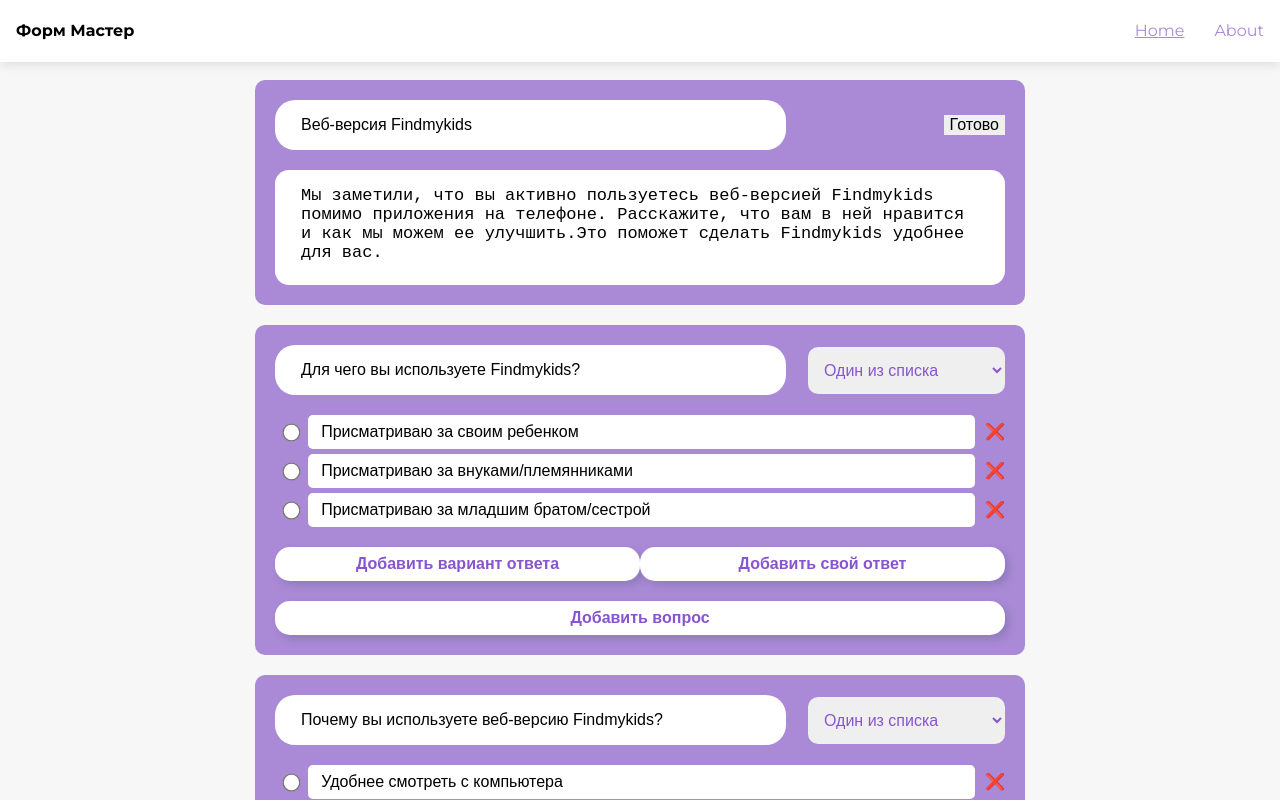
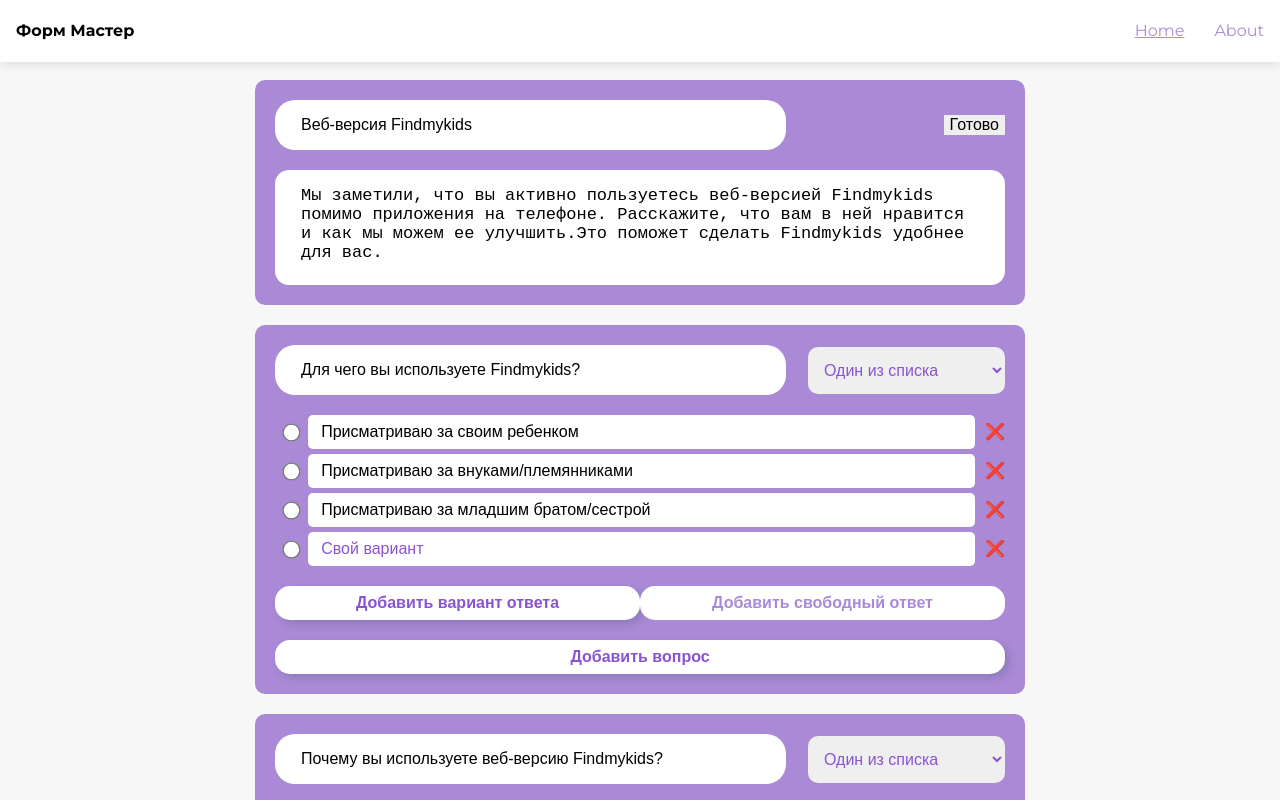
Before and after one commit to alvarSQ/formsMaster, a Vue app: page /#/ in a window 1280 px wide. Shown: the top 800 px of the page. Built offline with nearby package versions, Linux system fonts and the light colour scheme.

Commit message:
подключил две кнопки внизу

```diff
--- a/prettier.config.js
+++ b/prettier.config.js
@@ -5,5 +5,7 @@
   trailingComma: 'none',
   endOfLine: 'auto',
   htmlFormatWrapAttributes: 'force-aligned',
-  bracketSameLine: 'false'
+  bracketSameLine: true,
+  tabWidth: 2,
+  useTabs: false
 }
--- a/src/assets/scss/form_master.scss
+++ b/src/assets/scss/form_master.scss
@@ -88,7 +88,7 @@
     background: white;
 }
 
-.form_footer {
+.form_btn {
     text-align: center;
     width: 100%;
     color: $purple-color;
@@ -109,6 +109,11 @@
         color: $purple-color-100;
         box-shadow: 0px 5px 10px 2px rgba(34, 60, 80, 0.2) inset;
     }
+    &:disabled {
+        cursor: auto;
+        box-shadow: none;
+        color: $purple-color-100;
+    }
 }
 
 .q_del {
--- a/src/components/varQuestions.vue
+++ b/src/components/varQuestions.vue
@@ -1,21 +1,43 @@
 <template>
-    <ul class="form_lists">
-        <li class="navbar-content" v-for="(item, index) in props.question.answer" :key="index">
-            <input class="form_radio" type="radio" name="question">
-            <input type="text" :placeholder="`Вариант ${index + 1}`" v-model="props.question.answer[index]">
-            <p class="q_del">&#10060;</p>
-        </li>
-    </ul>
+  <ul class="form_lists">
+    <li
+      class="navbar-content"
+      v-for="(item, index) in props.question.answer"
+      :key="index">
+      <input class="form_radio" type="radio" name="question" />
+      <input
+        type="text"
+        :placeholder="`Вариант ${index + 1}`"
+        v-model="props.question.answer[index]" />
+      <p class="q_del" @click="delAnswer(index)">&#10060;</p>
+    </li>
+    <li class="form_lists" v-if="question.isTextArea">
+      <label class="navbar-content">
+        <input class="form_radio" type="radio" name="question" />
+        <input type="text" placeholder="Свой вариант" />
+        <p class="q_del" @click="question.isTextArea = false">&#10060;</p>
+      </label>
+    </li>
+  </ul>
+  <div class="navbar-content">
+    <button class="form_btn" @click="addQuestion">
+      Добавить вариант ответа
+    </button>
+    <button class="form_btn" :disabled="question.isTextArea" @click="question.isTextArea = true">Добавить свободный ответ</button>
+  </div>
+  <button class="form_btn">Добавить вопрос</button>
 </template>
 
 <script setup>
 import { computed, watch, ref } from 'vue'
-import { useQuestionsStore } from "@/store/index.js";
-import question from '@/pages/question.vue';
-const queSt = useQuestionsStore();
+import { useQuestionsStore } from '@/store/index.js'
+
+const queSt = useQuestionsStore()
 
 const props = defineProps({
-    question: Object
+  question: Object
 })
 
+const delAnswer = index => props.question.answer.splice(index, 1)
+const addQuestion = () => props.question.answer.push('')
 </script>
--- a/src/pages/home.vue
+++ b/src/pages/home.vue
@@ -19,17 +19,6 @@
 
       <varQuestions :question="item" />
 
-      <div class="navbar-content">
-        <button class="form_footer">
-          Добавить вариант ответа
-        </button>
-        <button class="form_footer">
-          Добавить свой ответ
-        </button>
-      </div>
-      <button class="form_footer">
-        Добавить вопрос
-      </button>
     </div>
   </div>
 </template>
--- a/src/pages/question.vue
+++ b/src/pages/question.vue
@@ -6,27 +6,26 @@
         <p>{{ id }} из {{ queSt.getQuestions.length }}</p>
       </div>
       <ul>
-                <li class="form_lists" v-for="(item, index) in question.answer" :key="index">
+        <li
+          class="form_lists"
+          v-for="(item, index) in question.answer"
+          :key="index">
           <label>
-                        <input class="form_radio" type="radio" name="question">
+            <input class="form_radio" type="radio" name="question" />
             {{ item }}
           </label>
         </li>
-                <li class="form_lists"><label class="navbar-content"><input class="form_radio" type="radio"
-                            name="question">
-                        <input type="text" placeholder="Свой вариант">
-                    </label></li>
+        <li class="form_lists" v-if="question.isTextArea">
+          <label class="navbar-content">
+            <input class="form_radio" type="radio" name="question" />
+            <input type="text" placeholder="Свой вариант" />
+          </label>
+        </li>
       </ul>
-            <button class="form_footer">
-                Ответить
-            </button>
+      <button class="form_btn">Ответить</button>
       <div class="navbar-content">
-                <button class="form_footer">
-                    Назад
-                </button>
-                <button class="form_footer">
-                    Вперед
-                </button>
+        <button class="form_btn">Назад</button>
+        <button class="form_btn">Вперед</button>
       </div>
     </div>
     <notFound v-else />
@@ -37,13 +36,14 @@
 import { computed } from 'vue'
 import { useRoute } from 'vue-router'
 import notFound from '@/pages/notFound.vue'
-import { useQuestionsStore } from "@/store/index.js";
-const queSt = useQuestionsStore();
+import { useQuestionsStore } from '@/store/index.js'
+const queSt = useQuestionsStore()
 const route = useRoute()
 
 const id = computed(() => parseInt(route.params.id))
 const validId = computed(() => /^[1-9]+\d*$/.test(id.value))
 const question = computed(() => queSt.getQuestionById(id.value))
-const hasQuestion = computed(() => validId.value && question.value !== undefined)
-
+const hasQuestion = computed(
+  () => validId.value && question.value !== undefined
+)
 </script>
--- a/src/pages/questionStart.vue
+++ b/src/pages/questionStart.vue
@@ -5,7 +5,7 @@
             <p class="form_description">
                 {{ queSt.getOnePage.description }}
             </p>
-            <button class="form_footer"
+            <button class="form_btn"
                 @click="$router.push({ name: 'question', params: { id: queSt.getQuestions[0].id } })">
                 Начать опрос
             </button>
--- a/src/store/index.js
+++ b/src/store/index.js
@@ -12,7 +12,8 @@
                         'Присматриваю за внуками/племянниками',
                         'Присматриваю за младшим братом/сестрой'
                     ],
-                typeCheck: 'radio'
+                typeCheck: 'radio',
+                isTextArea: true
             },
             {
                 id: 2,
@@ -22,13 +23,15 @@
                         'Удобнее смотреть с компьютера',
                         'Телефон не всегда под рукой'
                     ],
-                typeCheck: 'radio'
+                typeCheck: 'radio',
+                isTextArea: true
             },
             {
                 id: 3,
                 title: 'Если бы вы могли внести любое изменение в Findmykids, что бы это было?',
                 answer: [],
-                typeCheck: 'free'
+                typeCheck: 'free',
+                isTextArea: true
             }
         ],
         onePage:
@@ -56,9 +59,5 @@
 
 
     },
-    actions: {
-        changeQuestions() {
-            this.questions = getQuestions
-        }
-    }
+    actions: {}
 })
```
Lines whose indentation alone changed are shown as unchanged.
